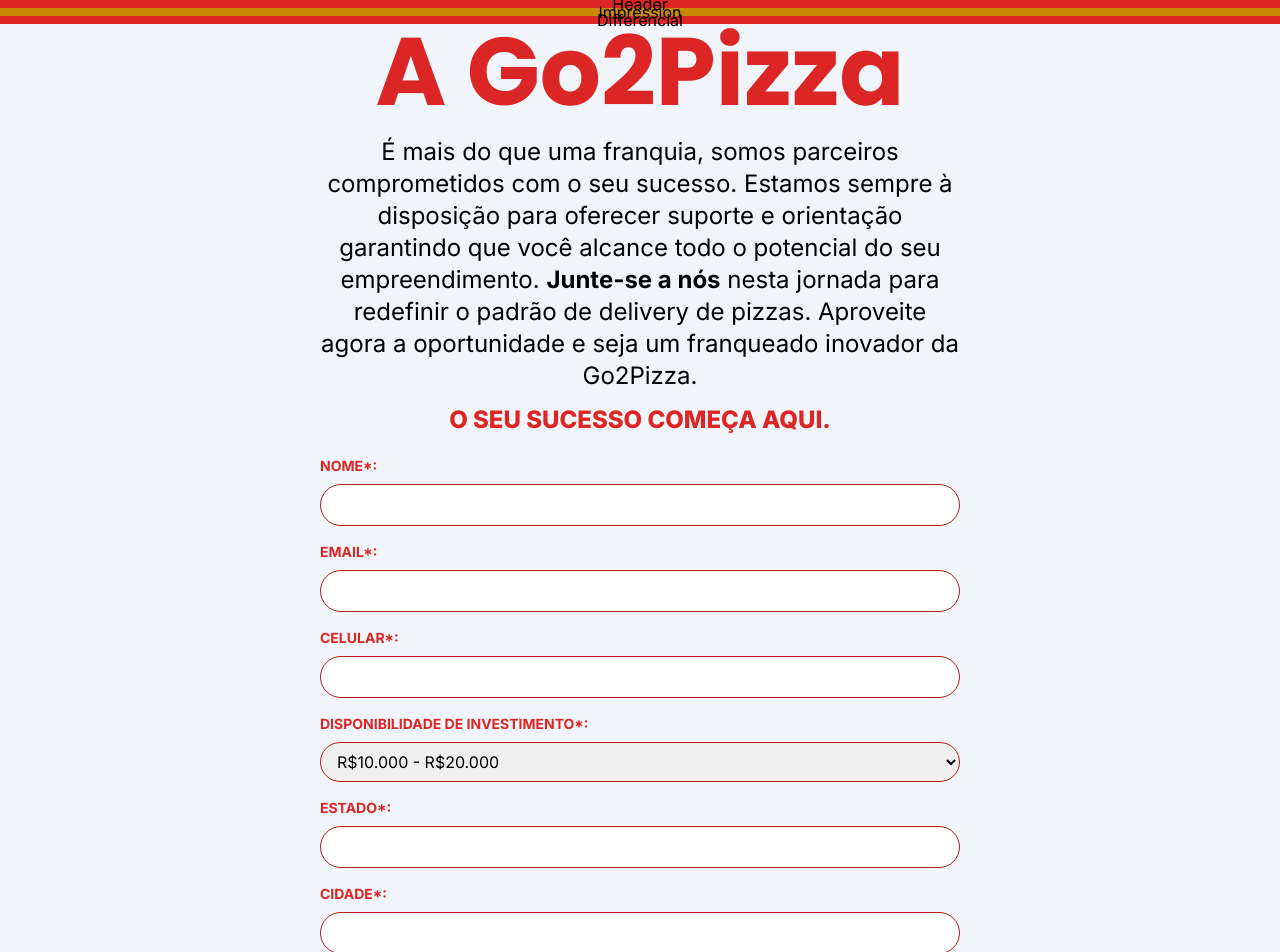
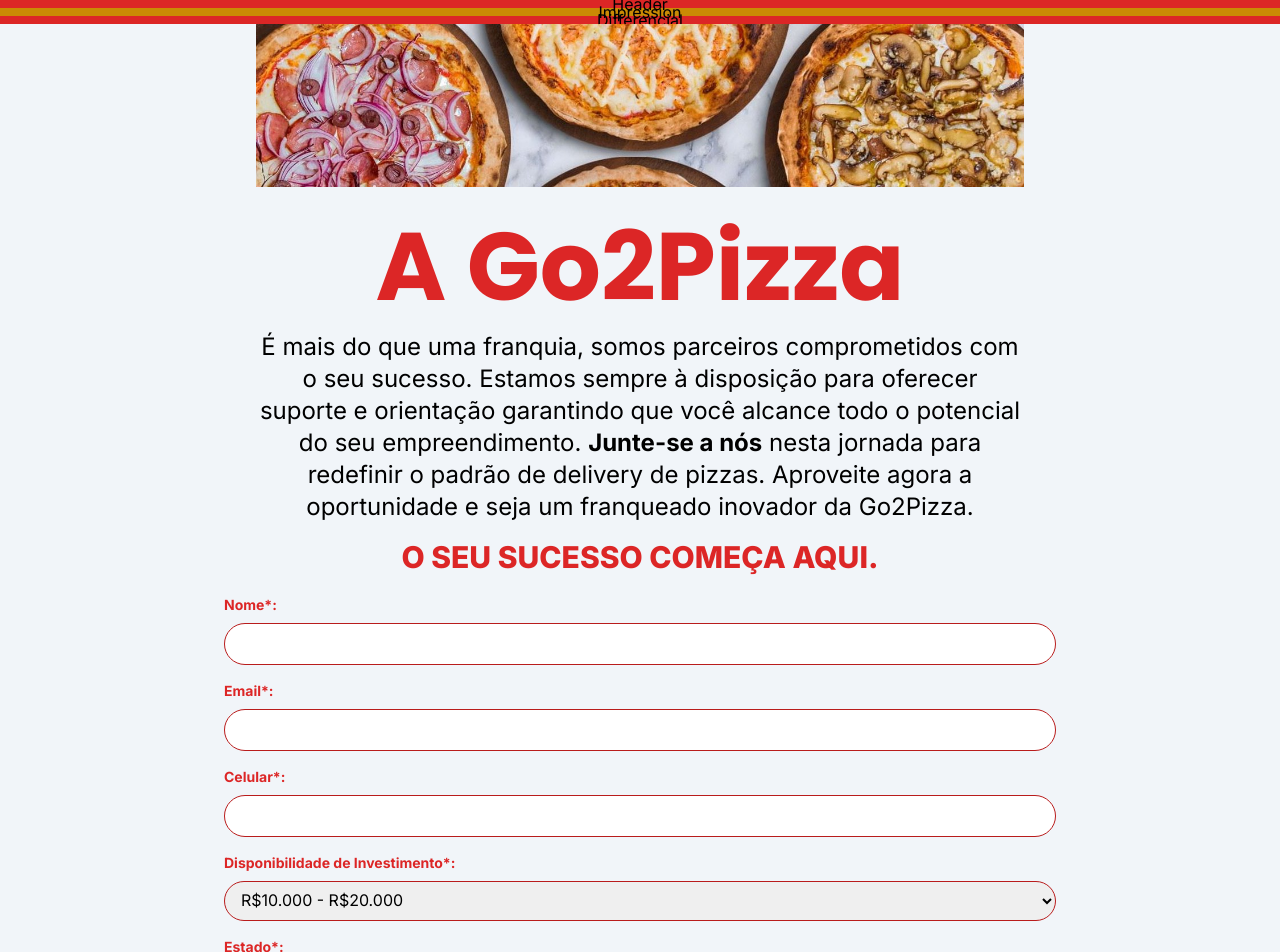
Before and after one commit to pguilhermef/go2pizza, a Next.js app: page / in a window 1280 px wide. Shown: the top 952 px of the page. Built offline with nearby package versions, Linux system fonts and the light colour scheme.

Commit message:
Add pizzas image at form

```diff
--- a/src/app/sections/Forms.js
+++ b/src/app/sections/Forms.js
@@ -1,26 +1,29 @@
-import Form from "@/components/Form"
+import Form from "@/components/Form";
+import Pizzas from "@/images/pizzas.jpg";
+import Image from "next/image";
 
 function Forms() {
-  return(
-    <div className="min-h-screen min-w-screen flex items-center justify-center bg-slate-100">
-      <div className="flex-col items-center justify-center">
-        <div className="flex-col justify-center items-center">
-          <div className="flex justify-center items-center text-red-600 text-5xl sm:text-7xl md:text-8xl mb-4 mx-2 font-goToPizza font-bold">
+  return (
+    <div className="min-h-screen flex flex-col items-center justify-center bg-slate-100">
+      <div className="w-full max-w-3xl mx-auto mb-8">
+        <Image src={Pizzas} />
+      </div>
+      <div className="flex flex-col items-center justify-center ">
+        <div className="text-red-600 text-5xl sm:text-7xl md:text-8xl mb-4 font-goToPizza font-bold">
           A Go2Pizza
         </div>
-          <div className="text-center mx-4 sm:mx-12 sm:text-2xl sm:max-w-[80vh]">
-            <p className="text-black mb-2">
+        <div className="mx-4 sm:mx-12 text-md sm:text-2xl max-w-3xl">
+          <p className="text-black mb-4 text-center">
             É mais do que uma franquia, somos parceiros comprometidos com o seu sucesso. Estamos sempre à disposição para oferecer suporte e orientação garantindo que você alcance todo o potencial do seu empreendimento. <strong>Junte-se a nós</strong> nesta jornada para redefinir o padrão de delivery de pizzas. Aproveite agora a oportunidade e seja um franqueado inovador da Go2Pizza.
           </p>
-            <p className="text-red-600 font-extrabold my-3">
+          <p className="text-red-600 font-extrabold my-3 md:text-3xl text-center">
             O SEU SUCESSO COMEÇA AQUI.
           </p>
         </div>
-        </div>
-        <Form />
+        <Form/>
       </div>
     </div>
-  )
+  );
 }
 
-export default Forms
+export default Forms;
--- a/src/components/Form.js
+++ b/src/components/Form.js
@@ -1,7 +1,7 @@
 const Form = () => {
   return (
-    <div className="flex justify-center items-center mx-4">
-      <div className="flex-col justify-center items-center flex-grow min-h-7/8 uppercase min-w-[40vh] sm:max-w-[80vh] mb-8 mt-2 mx-4 text-black">
+    <div className="flex justify-center items-center mx-4 w-full">
+      <div className="flex-col justify-center items-center w-full max-w-full mb-8 mt-2 mx-4 text-black">
         <label className="block mb-2 text-sm font-bold text-red-600">
           Nome*:
         </label>
@@ -59,12 +59,11 @@
           className="w-full px-3 py-2 mb-4 border rounded-full focus:outline-none focus:border-2 border-red-700 transition-all duration-300"
         />
 
-        <div className="w-full mt-5 bg-red-600 px-5 py-5 rounded-full text-center text-white font-extrabold text-2xl">
+        <div className="w-full mt-5 bg-red-600 px-5 py-3 rounded-full text-center text-white font-extrabold text-lg">
           QUERO SER UM FRANQUEADO
         </div>
       </div>
     </div>
-
   );
 };
 
```
Also changed, not shown: src/images/pizzas.jpg. Lines whose indentation alone changed are shown as unchanged.
